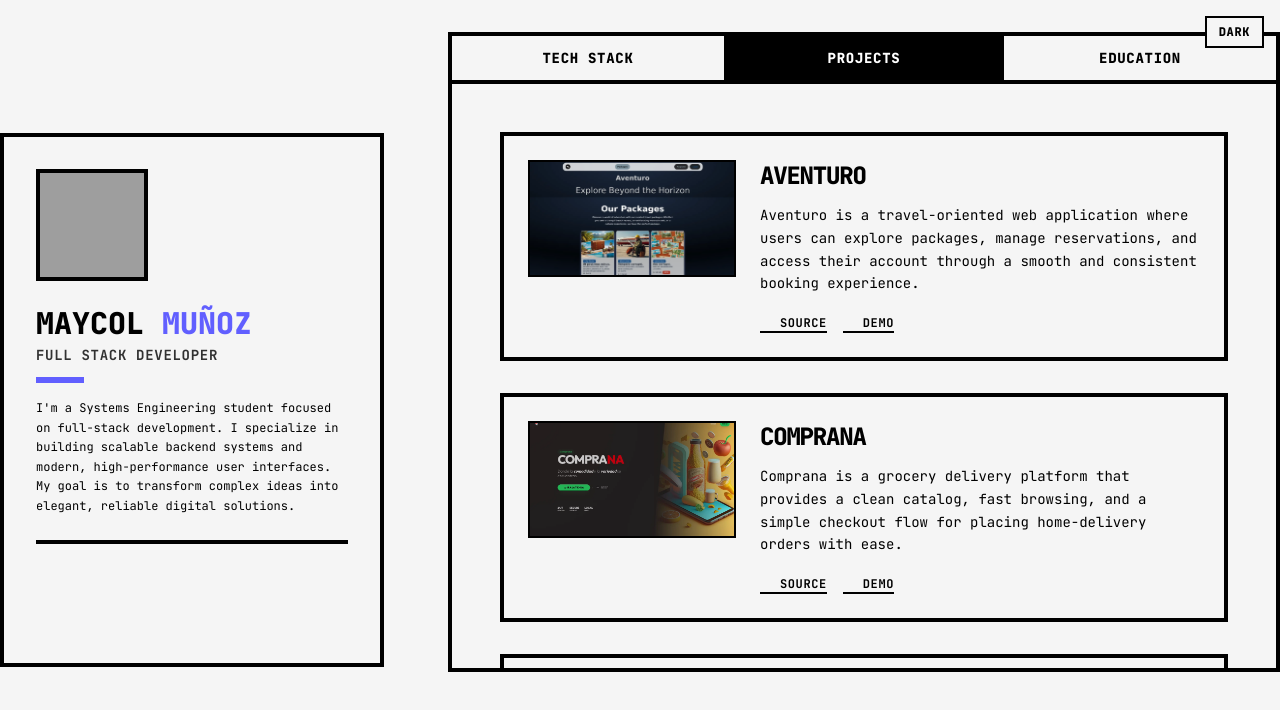
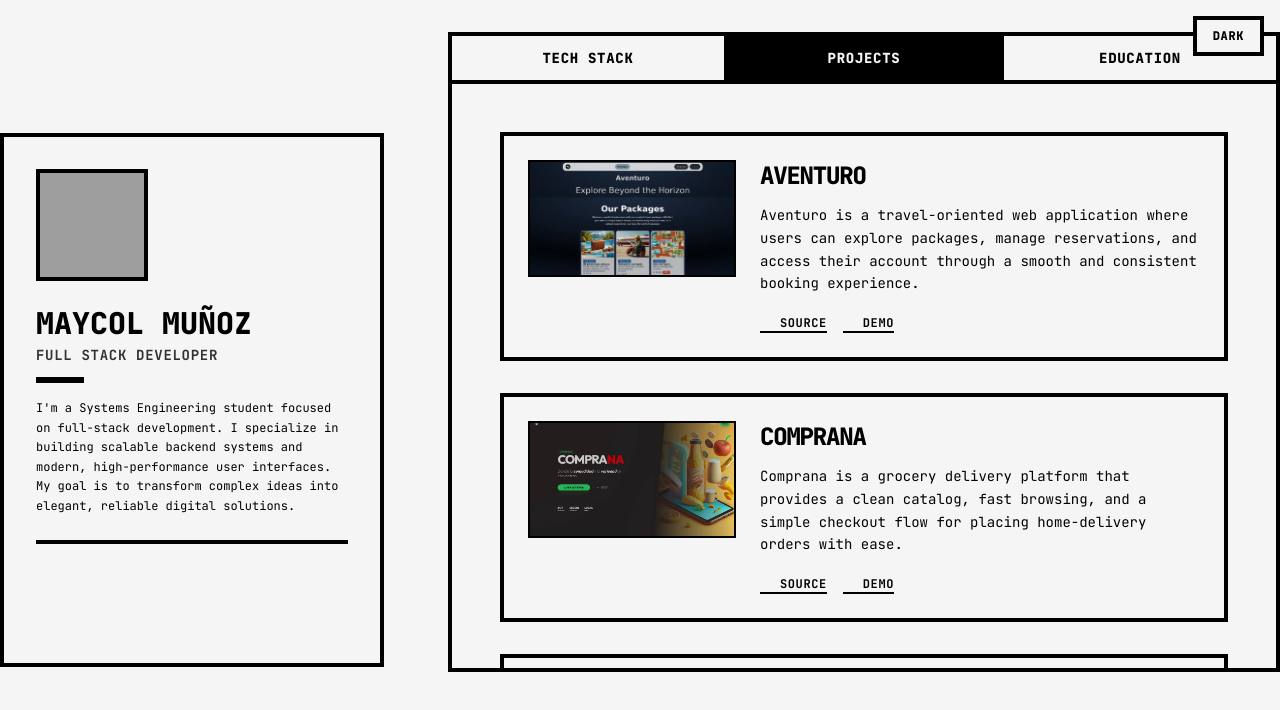
Before and after one commit to maycolmunoz/portfolio, a Vue app: page / in a window 1280 px wide. Both pictures are taken after a click on the button "PROJECTS". Shown: the top 710 px of the page. Built offline with nearby package versions, Linux system fonts and the light colour scheme; grey boxes are pictures that could not be loaded; some icons are missing.

Commit message:
style: refactor styles

```diff
--- a/src/assets/main.css
+++ b/src/assets/main.css
@@ -45,7 +45,7 @@ html {
 }
 
 ::-webkit-scrollbar-thumb:hover {
-  background: #6366f1;
+  background: var(--primary);
 }
 
 /* Firefox */
@@ -61,19 +61,19 @@ html {
   --card-foreground: #000000;
   --popover: #ffffff;
   --popover-foreground: #000000;
-  --primary: #6366f1;
+  --primary: #000000;
   --primary-foreground: #ffffff;
   --secondary: #e5e5e5;
   --secondary-foreground: #000000;
   --muted: #e5e5e5;
   --muted-foreground: #666666;
-  --accent: #6366f1;
+  --accent: #000000;
   --accent-foreground: #ffffff;
   --destructive: #ef4444;
   --destructive-foreground: #ffffff;
   --border: #000000;
   --input: #000000;
-  --ring: #6366f1;
+  --ring: #000000;
   --font-sans: 'JetBrains Mono', monospace;
   --font-serif: 'JetBrains Mono', monospace;
   --font-mono: 'JetBrains Mono', monospace;
@@ -87,15 +87,17 @@ html {
   --card-foreground: #ffffff;
   --popover: #1a1a1a;
   --popover-foreground: #ffffff;
+  --primary: #ffffff;
+  --primary-foreground: #000000;
   --secondary: #1a1a1a;
   --secondary-foreground: #ffffff;
   --muted: #1a1a1a;
   --muted-foreground: #999999;
-  --accent: #6366f1;
-  --accent-foreground: #ffffff;
+  --accent: #ffffff;
+  --accent-foreground: #000000;
   --border: rgba(255, 255, 255, 0.2);
   --input: rgba(255, 255, 255, 0.2);
-  --ring: #6366f1;
+  --ring: #ffffff;
 }
 
 @theme inline {
--- a/src/components/Portfolio.vue
+++ b/src/components/Portfolio.vue
@@ -16,7 +16,7 @@ const tabs = [
 </script>
 
 <template>
-  <main class="min-h-screen bg-background p-4 xl:p-0 selection:bg-indigo-500 selection:text-white">
+  <main class="min-h-screen bg-background p-4 xl:p-0 selection:bg-primary selection:text-primary-foreground">
     <ThemeToggle />
 
     <div
@@ -33,11 +33,11 @@ const tabs = [
               v-for="tab in tabs"
               :key="tab.id"
               @click="activeTab = tab.id"
-              class="flex-1 px-4 py-3 text-xs md:text-sm font-black uppercase tracking-wider border-r-4 border-border last:border-r-0 transition-colors duration-100"
+              class="flex-1 px-4 py-3 text-xs md:text-sm font-black uppercase tracking-wider border-r-4 border-border last:border-r-0 transition-colors duration-100 cursor-pointer"
               :class="
                 activeTab === tab.id
-                  ? 'bg-black text-white dark:bg-white dark:text-black'
-                  : 'hover:bg-black hover:text-white dark:hover:bg-white dark:hover:text-black'
+                  ? 'bg-foreground text-background'
+                  : 'hover:bg-foreground hover:text-background'
               "
             >
               {{ tab.label }}
--- a/src/components/ThemeToggle.vue
+++ b/src/components/ThemeToggle.vue
@@ -1,23 +1,16 @@
 <script setup lang="ts">
-import { ref, onMounted } from 'vue'
+import { useDark, useToggle } from '@vueuse/core'
 
-const isDark = ref(false)
-
-const toggleTheme = () => {
-  isDark.value = !isDark.value
-  document.documentElement.classList.toggle('dark', isDark.value)
-  localStorage.setItem('theme', isDark.value ? 'dark' : 'light')
-}
-
-onMounted(() => {
-  isDark.value = document.documentElement.classList.contains('dark')
+const isDark = useDark({
+  storageKey: 'theme',
 })
+const toggleTheme = useToggle(isDark)
 </script>
 
 <template>
   <button
-    @click="toggleTheme"
-    class="fixed top-4 right-4 z-50 border-2 border-border bg-background text-foreground px-3 py-1.5 text-xs font-black uppercase tracking-wider hover:bg-black hover:text-white dark:hover:bg-white dark:hover:text-black transition-colors duration-100"
+    @click="toggleTheme()"
+    class="fixed top-4 right-4 z-50 border-4 border-border bg-background text-foreground px-4 py-2 text-xs font-black uppercase tracking-wider hover:bg-foreground hover:text-background transition-colors duration-100 cursor-pointer"
     :aria-label="isDark ? 'Switch to light mode' : 'Switch to dark mode'"
   >
     {{ isDark ? 'LIGHT' : 'DARK' }}
--- a/src/components/sections/AboutMe.vue
+++ b/src/components/sections/AboutMe.vue
@@ -22,12 +22,12 @@ const handleAvatarError = () => {
     <div class="space-y-4">
       <div>
         <h2 class="text-2xl md:text-3xl font-black uppercase break-words">
-          {{ personalInfo.name }} <span class="text-indigo-500">{{ personalInfo.lastName }}</span>
+          {{ personalInfo.name }} <span class="text-primary">{{ personalInfo.lastName }}</span>
         </h2>
         <p class="text-xs md:text-sm font-bold uppercase tracking-wider text-foreground/80 mt-1">
           {{ personalInfo.title }}
         </p>
-        <div class="h-1.5 w-12 bg-indigo-500 mt-3" />
+        <div class="h-1.5 w-12 bg-primary mt-3" />
       </div>
 
       <p class="text-xs md:text-md leading-relaxed text-foreground break-words">
--- a/src/components/sections/ContactBar.vue
+++ b/src/components/sections/ContactBar.vue
@@ -11,7 +11,7 @@ import { contacts } from '@/utils/data'
 <template>
   <nav class="flex w-full flex-wrap items-center justify-between gap-y-4 gap-x-4 py-4">
     <a
-      class="hover:text-indigo-500 transition-colors duration-100"
+      class="hover:scale-125 duration-300"
       :href="contacts.cv"
       target="_blank"
       title="CV"
@@ -20,14 +20,14 @@ import { contacts } from '@/utils/data'
       <IconFileCvFilled class="size-6" />
     </a>
     <a
-      class="hover:text-indigo-500 transition-colors duration-100"
+      class="hover:scale-125 duration-300"
       :href="contacts.email"
       title="Email"
     >
       <IconMailFilled class="size-6" />
     </a>
     <a
-      class="hover:text-indigo-500 transition-colors duration-100"
+      class="hover:scale-125 duration-300"
       :href="contacts.github"
       target="_blank"
       title="GitHub"
@@ -36,7 +36,7 @@ import { contacts } from '@/utils/data'
       <IconBrandGithubFilled class="size-6" />
     </a>
     <a
-      class="hover:text-indigo-500 transition-colors duration-100"
+      class="hover:scale-125 duration-300"
       :href="contacts.linkedin"
       target="_blank"
       title="LinkedIn"
--- a/src/components/sections/Education.vue
+++ b/src/components/sections/Education.vue
@@ -9,7 +9,7 @@ import { education } from '@/utils/data'
       :key="index"
       class="relative pl-6 md:pl-8 border-l-4 border-border"
     >
-      <div class="absolute -left-2 top-0 size-4 bg-indigo-500 border-2 border-border" />
+      <div class="absolute -left-2 top-0 size-4 bg-primary border-2 border-border" />
 
       <div class="space-y-3">
         <h3 class="text-lg md:text-xl font-black uppercase tracking-tighter">
--- a/src/components/sections/Projects.vue
+++ b/src/components/sections/Projects.vue
@@ -8,7 +8,7 @@ import { projects } from '@/utils/data'
     <div
       v-for="(project, index) in projects"
       :key="index"
-      class="border-4 border-border p-4 md:p-6 space-y-4 hover:bg-indigo-500 hover:text-white dark:hover:bg-indigo-500 dark:hover:text-white transition-colors duration-100 group"
+      class="border-4 border-border p-4 md:p-6 space-y-4 hover:bg-primary hover:text-primary-foreground transition-colors duration-100 group"
     >
       <div class="grid grid-cols-1 md:grid-cols-3 gap-4 md:gap-6">
         <div class="md:col-span-1">
@@ -21,12 +21,12 @@ import { projects } from '@/utils/data'
 
         <div class="md:col-span-2 space-y-3">
           <h3
-            class="text-xl md:text-2xl font-black uppercase tracking-tighter group-hover:text-white"
+            class="text-xl md:text-2xl font-black uppercase tracking-tighter group-hover:text-primary-foreground"
           >
             {{ project.title }}
           </h3>
 
-          <p class="text-xs md:text-sm leading-relaxed text-foreground group-hover:text-white">
+          <p class="text-xs md:text-sm leading-relaxed text-foreground group-hover:text-primary-foreground">
             {{ project.description }}
           </p>
 
@@ -35,7 +35,7 @@ import { projects } from '@/utils/data'
               v-if="project.repository"
               :href="project.repository"
               target="_blank"
-              class="text-xs font-bold uppercase tracking-wider border-b-2 border-black dark:border-white/20 hover:border-indigo-500 hover:text-indigo-500 inline-flex items-center gap-1"
+              class="text-xs font-bold uppercase tracking-wider border-b-2 border-border hover:border-primary hover:text-primary inline-flex items-center gap-1"
             >
               <IconBrandGithub class="size-4" /> Source
             </a>
@@ -43,7 +43,7 @@ import { projects } from '@/utils/data'
               v-if="project.link"
               :href="project.link"
               target="_blank"
-              class="text-xs font-bold uppercase tracking-wider border-b-2 border-black dark:border-white/20 hover:border-indigo-500 hover:text-indigo-500 inline-flex items-center gap-1"
+              class="text-xs font-bold uppercase tracking-wider border-b-2 border-border hover:border-primary hover:text-primary inline-flex items-center gap-1"
             >
               <IconExternalLink class="size-4" /> Demo
             </a>
--- a/src/components/sections/Stack.vue
+++ b/src/components/sections/Stack.vue
@@ -14,7 +14,7 @@ import { categorizedStack } from '@/utils/data'
         <div
           v-for="tech in category.items"
           :key="tech.name"
-          class="flex items-center gap-2 px-3 py-2 border-2 border-border text-foreground font-bold text-xs md:text-sm uppercase hover:bg-indigo-500 hover:text-white dark:hover:bg-indigo-500 dark:hover:text-white transition-colors duration-100"
+          class="flex items-center gap-2 px-3 py-2 border-2 border-border text-foreground font-bold text-xs md:text-sm uppercase hover:bg-primary hover:text-primary-foreground transition-colors duration-100"
         >
           <component :is="tech.icon" class="size-4" stroke-width="2" />
           <span>{{ tech.name }}</span>
--- a/src/utils/data.ts
+++ b/src/utils/data.ts
@@ -50,21 +50,21 @@ export const navigationSections = [
     title: 'Tech Stack',
     subtitle: 'Core technologies & skills',
     icon: IconStack2,
-    color: 'from-indigo-500/20 to-purple-500/20',
+    color: 'from-primary/20 to-primary/10',
   },
   {
     id: 'projects',
     title: 'Featured Projects',
     subtitle: 'My latest work & builds',
     icon: IconFolders,
-    color: 'from-blue-500/20 to-cyan-500/20',
+    color: 'from-primary/20 to-primary/10',
   },
   {
     id: 'education',
     title: 'Learning Path',
     subtitle: 'Education & certifications',
     icon: IconLibrary,
-    color: 'from-emerald-500/20 to-teal-500/20',
+    color: 'from-primary/20 to-primary/10',
   },
 ]
 
```
